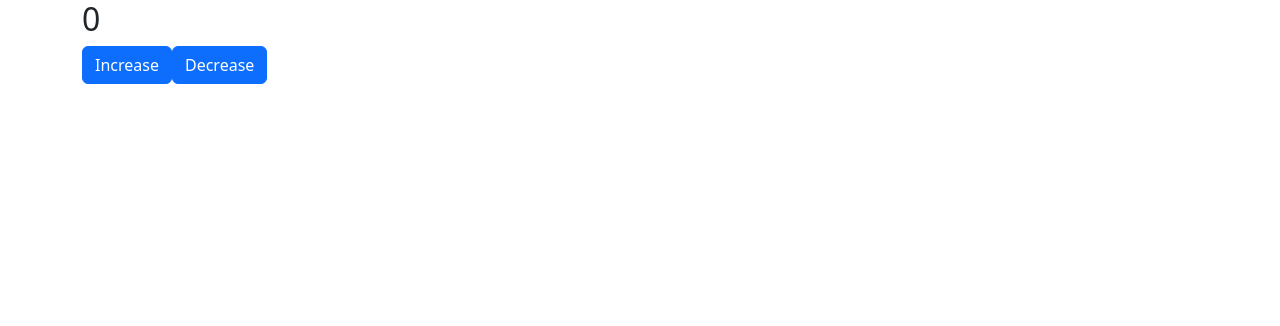
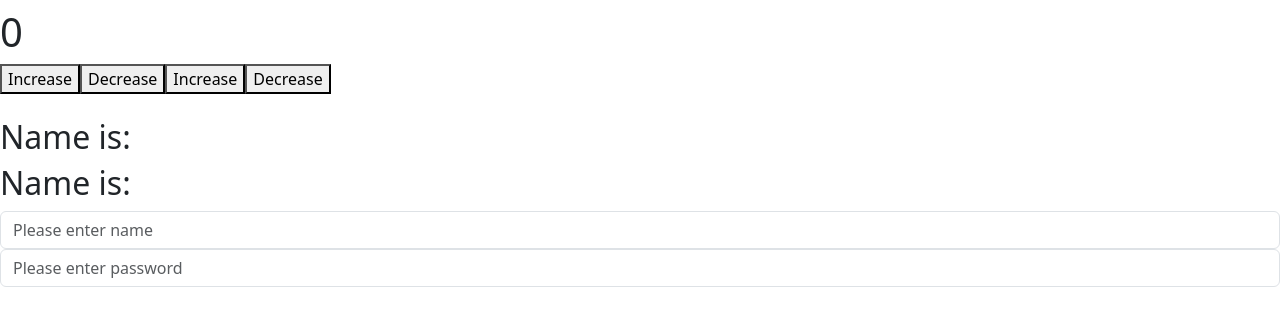
Before and after one commit to fgit-24/pp5-frontend, a React (Create React App) app in the folder frontend/: page / in a window 1280 px wide. Shown: the top 326 px of the page. Built offline with nearby package versions, Linux system fonts and the light colour scheme.

Commit message:
Build useState utilising the spread operator to copy the stte in the text field

```diff
--- a/frontend/src/App.js
+++ b/frontend/src/App.js
@@ -9,14 +9,14 @@ import { Routes, Route } from "react-router-dom";
 import Navbar from "./components/Navbar";
 import React from "react";
 import ComponentA from "./components/ComponentA";
-import Counter from "./components/Counter";
+import Counter2 from "./components/Counter2";
 
 export const MyContext = React.createContext();
 
 function App() {
   return (
     <>
-      <Counter />
+      <Counter2 />
     </>
   );
 }
--- a/frontend/src/components/Counter2.js
+++ b/frontend/src/components/Counter2.js
@@ -2,10 +2,40 @@ import { useState } from "react";
 
 const Counter2 = () => {
   const [counter, setCounter] = useState(0);
+  const [text, setText] = useState("");
+
+  const [info, setInfo] = useState({ name: "", email: "" });
 
   return (
     <div>
+      <h1>{text}</h1>
       <h1>{counter}</h1>
+      <button onClick={() => setCounter(counter + 1)}>Increase</button>
+      <button onClick={() => setCounter(counter - 1)}>Decrease</button>
+      <button onClick={() => setText("Increase")}>Increase</button>
+      <button onClick={() => setText("Decrease")}>Decrease</button>
+
+      <br />
+      <br />
+
+      <h2>Name is: {info.name}</h2>
+      <h2>Name is: {info.email}</h2>
+
+      <input
+        type="text"
+        className="form-control"
+        placeholder="Please enter name"
+        value={info.name}
+        onChange={(e) => setInfo({ ...info, name: e.target.value })}
+      />
+
+      <input
+        type="text"
+        className="form-control"
+        placeholder="Please enter password"
+        value={info.passsword}
+        onChange={(e) => setInfo({ ...info, email: e.target.value })}
+      />
     </div>
   );
 };
```
